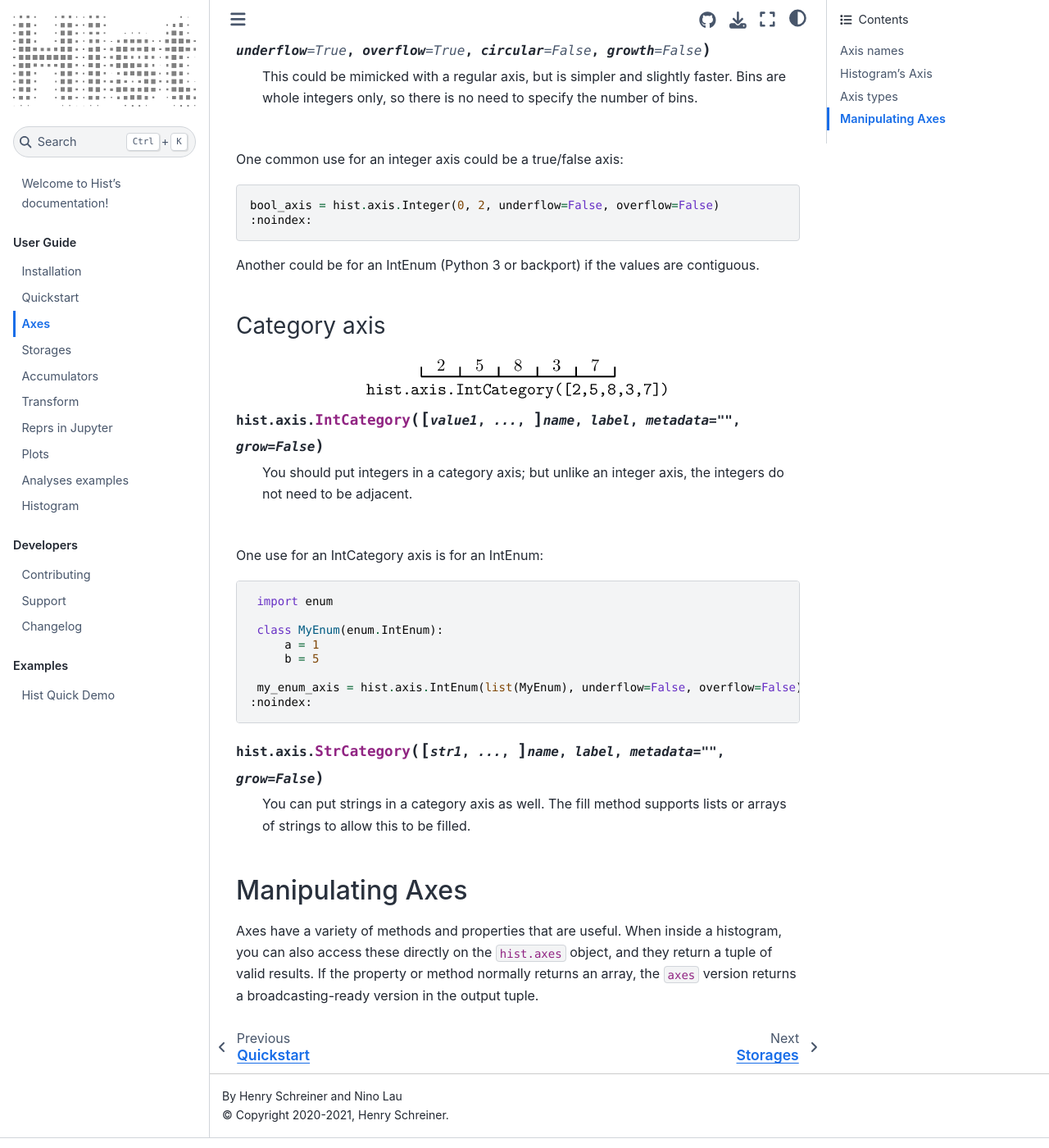
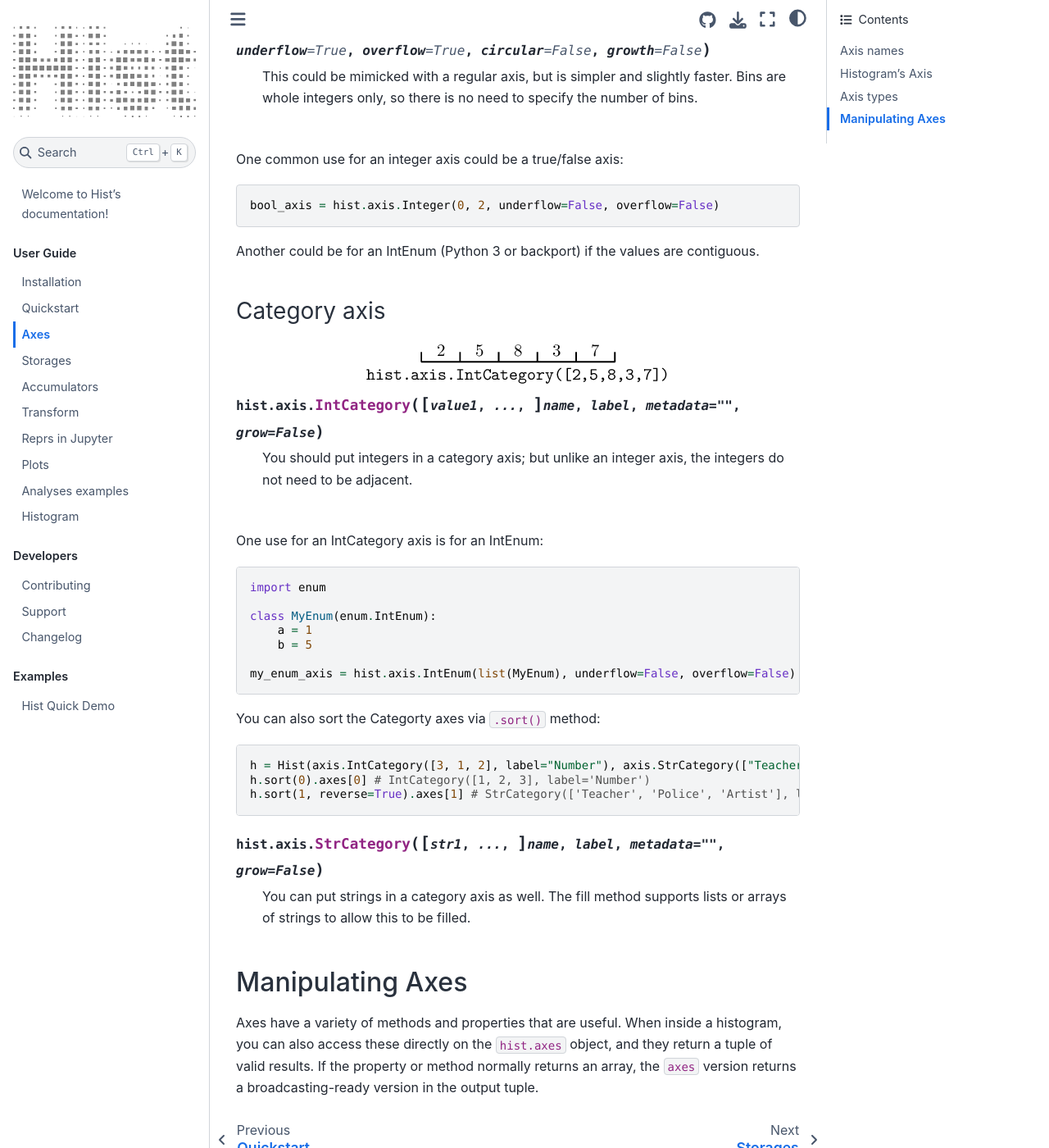
Before and after one commit to scikit-hep/hist, a Sphinx documentation site: the page built from docs/user-guide/axes.rst, in a window 1280 px wide and 1400 px high, scrolled down 3420 px. Shown: the whole window at 82% size. Built offline with Sphinx 7.4.7 and the Sphinx Book theme 1.1.4, drawn with Linux system fonts in a browser that asks for light colours; pages that are not in the unit, such as notebooks, are missing from menus.

Commit message:
docs & test: add tests for sort and update the docs

```diff
--- a/docs/user-guide/axes.rst
+++ b/docs/user-guide/axes.rst
@@ -162,7 +162,7 @@ One common use for an integer axis could be a true/false axis:
 .. code:: python3
 
    bool_axis = hist.axis.Integer(0, 2, underflow=False, overflow=False)
-   :noindex:
+
 
 Another could be for an IntEnum (Python 3 or backport) if the values are contiguous.
 
@@ -189,7 +189,15 @@ One use for an IntCategory axis is for an IntEnum:
         b = 5
 
     my_enum_axis = hist.axis.IntEnum(list(MyEnum), underflow=False, overflow=False)
-   :noindex:
+
+
+You can also sort the Categorty axes via ``.sort()`` method:
+
+.. code:: python3
+
+    h = Hist(axis.IntCategory([3, 1, 2], label="Number"), axis.StrCategory(["Teacher", "Police", "Artist"], label="Profession"))
+    h.sort(0).axes[0] # IntCategory([1, 2, 3], label='Number')
+    h.sort(1, reverse=True).axes[1] # StrCategory(['Teacher', 'Police', 'Artist'], label='Profession')
 
 
 .. py:function:: hist.axis.StrCategory([str1, ...], name, label, metadata="", grow=False)
```
Also changed, not shown: docs/reference/hist.rst (+8 -0 lines), 1 other file.
